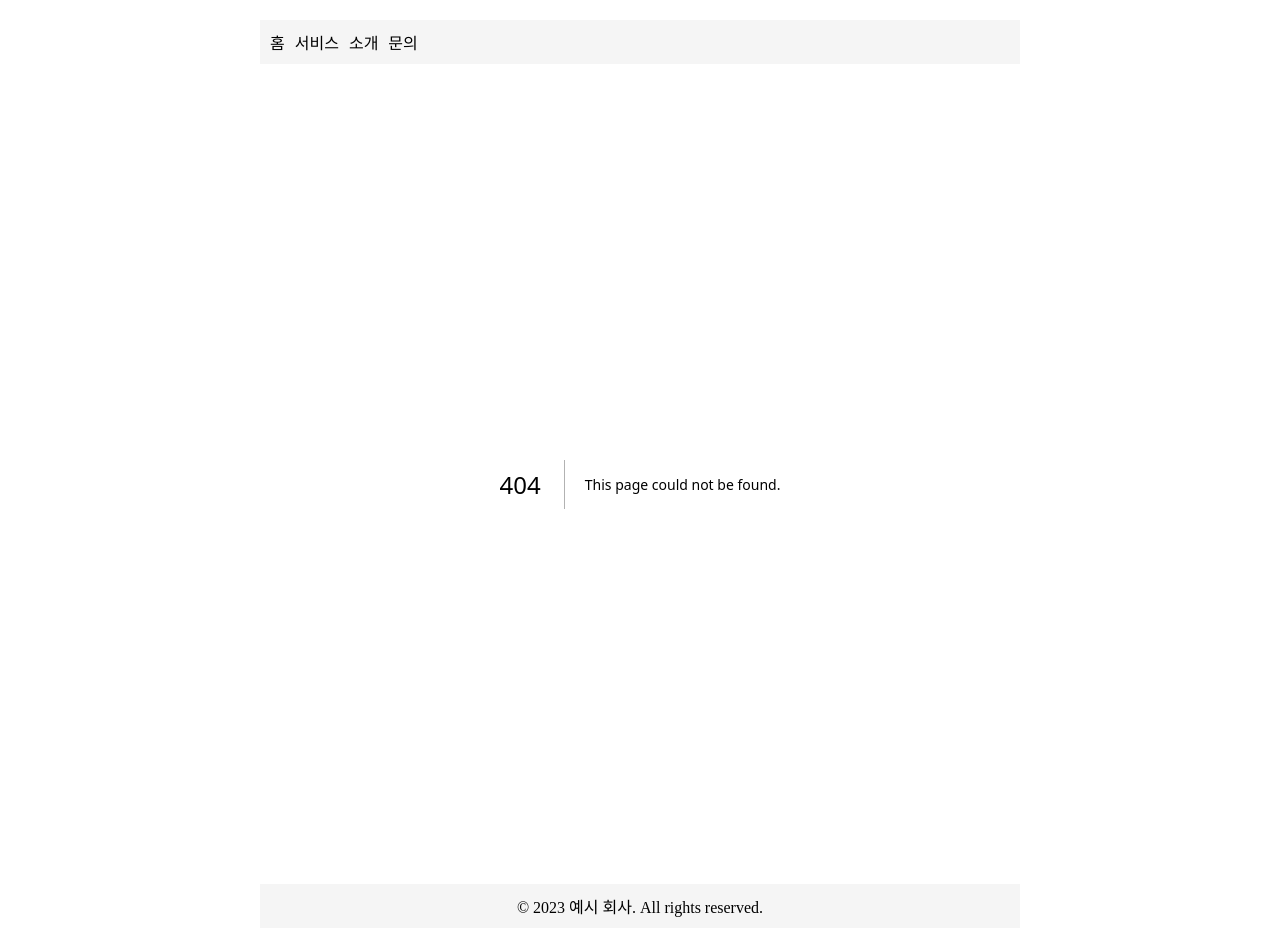
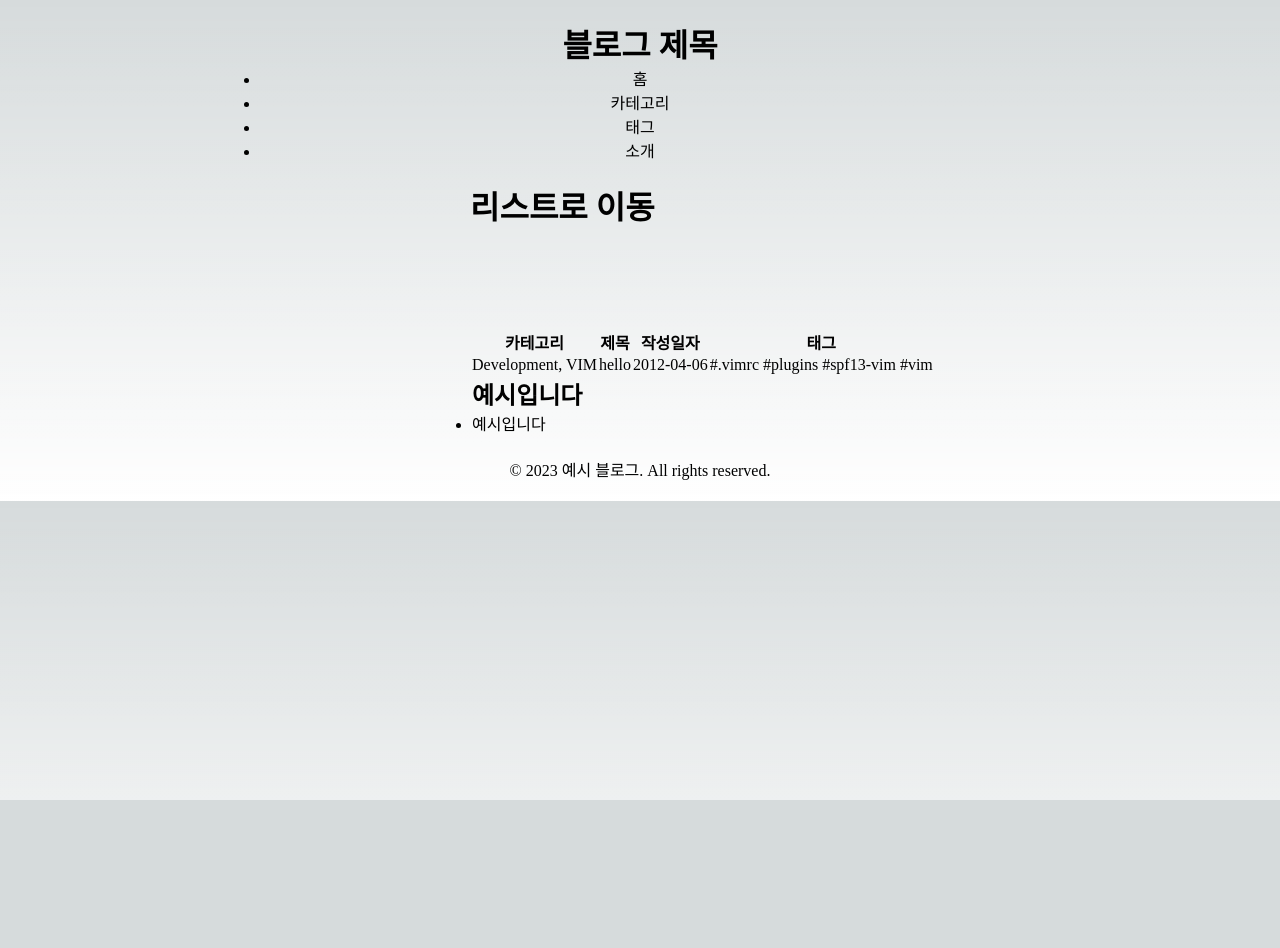
Before and after one commit to Soomint/playground, a Next.js app: page /blogs/1 in a window 1280 px wide. Before the commit this address had no page. After the commit the page ends 800 px from the top, so only its background shows below. Built offline with nearby package versions, Linux system fonts and the light colour scheme.

Commit message:
수정중

```diff
--- /dev/null
+++ b/__posts/1.md
@@ -0,0 +1,17 @@
+---
+categories:
+  - Development
+  - VIM
+date: "2012-04-06"
+description: 설명을 적는 곳입니다
+slug: spf13-vim-3-0-release-and-new-website
+tags:
+  - .vimrc
+  - plugins
+  - spf13-vim
+  - vim
+title: hello
+---
+
+## 예시입니다
+- 예시입니다
--- /dev/null
+++ b/app/blogs/[id]/page.tsx
@@ -0,0 +1,105 @@
+import { useRouter } from 'next/navigation'
+import { unified } from "unified";
+import markdown from "remark-parse";
+import remark2rehype from "remark-rehype";
+import html from "rehype-stringify";
+import Link from 'next/link';
+
+interface PARAMS {
+    params: {
+        id: string;
+    }
+}
+
+export interface BLOG {
+    id: number;
+    categories: string[];
+    date: string;
+    description: string;
+    slug: string;
+    tags: string[];
+    title: string;
+    contents: string;
+}
+
+const fs = require('fs');
+const fm = require('front-matter');
+
+const Blog = async ({ params: { id } }: PARAMS) => {
+    const data = await fs.readFileSync(process.cwd().concat(`/__posts/${id}.md`), 'utf-8');
+
+    const parseResult = fm(data);
+    const blog = parseResult.attributes;
+    const contentsHtml = unified()
+        .use(markdown)
+        .use(remark2rehype)
+        .use(html)
+        .processSync(parseResult.body.toString()).value;
+
+    return (
+        <>
+            <Link href="/">
+                <h1 style={{ cursor: 'pointer', marginBottom: '100px' }}>리스트로 이동</h1>
+            </Link>
+            <table>
+                <tr style={{ padding: '5px' }}>
+                    <th>카테고리</th>
+                    <th>제목</th>
+                    <th>작성일자</th>
+                    <th>태그</th>
+                </tr>
+                <tr style={{ padding: '5px' }}>
+                    <td>{blog.categories.map((category: string, idx: number) => category.concat((idx + 1) === blog.categories.length ? '' : ', '))}</td>
+                    <td>{blog.title}</td>
+                    <td>{blog.date}</td>
+                    <td>{blog.tags.map((tag: string, idx: number) => '#'.concat(tag).concat((idx + 1) === blog.tags.length ? '' : ' '))}</td>
+                </tr>
+                <tr style={{ padding: '5px' }}>
+                    <td colSpan={4} dangerouslySetInnerHTML={{ __html: contentsHtml }}>
+                    </td>
+                </tr>
+            </table>
+        </>
+    );
+};
+
+// export const getStaticProps: GetStaticProps = async ({ params }) => {
+//     const { id } = params as any;
+
+//     const data = await fs.readFileSync(process.cwd().concat(`/__posts/${id}.md`), 'utf-8');
+
+//     const parseResult = fm(data);
+//     const blog = parseResult.attributes;
+//     const contentsHtml = unified()
+//         .use(markdown)
+//         .use(remark2rehype)
+//         .use(html)
+//         .processSync(parseResult.body.toString()).value;
+
+//     return {
+//         props: {
+//             blog,
+//             contentsHtml,
+//         },
+//     };
+// };
+
+export const generateStaticParams = async () => {
+    const dir = process.cwd().concat('/__posts'); // 마크다운 블로그 데이터가 존재하는 디렉토리 참조
+
+    const files: string[] = await fs.readdirSync(dir); // files객체에 마크다운 블로그 데이터 세팅
+
+    // const paths = files.map((fileName: string) => {
+    //     const fileNameNoExt = fileName.replace(/\.md$/, ''); // 파일이름명 세팅
+
+    //     return { params: { id: fileNameNoExt } } // params 세팅
+    // });
+
+    // return { paths, fallback: false };
+
+    return files.map((fileName) => ({
+        id: fileName.replace(/\.md$/, ''), // 파일이름명 세팅,
+    }))
+};
+
+export default Blog;
--- a/app/layout.module.css
+++ b/app/layout.module.css
@@ -5,11 +5,11 @@
 }
 
 .header {
-    background-color: #f5f5f5;
-    padding: 10px;
+    text-align: center;
+    margin-bottom: 20px;
 }
 
-.navMenu {
+/* .navMenu {
     list-style: none;
     margin: 0;
     padding: 0;
@@ -18,14 +18,22 @@
 .navMenu li {
     display: inline-block;
     margin-right: 10px;
+} */
+
+.content {
+    display: flex;
 }
 
-.content {
-    margin-top: 20px;
+.sidebar {
+    flex: 0 0 25%;
+    margin-right: 20px;
+}
+
+.main {
+    flex: 1;
 }
 
 .footer {
-    background-color: #f5f5f5;
-    padding: 10px;
     text-align: center;
+    margin-top: 20px;
 }
--- a/app/layout.tsx
+++ b/app/layout.tsx
@@ -19,20 +19,26 @@ export default function RootLayout({
     <html lang="ko">
       <div className={styles.container}>
         <header className={styles.header}>
+          <h1>블로그 제목</h1>
           <nav>
             <ul className={styles.navMenu}>
               <li><a href="#">홈</a></li>
-              <li><a href="#">서비스</a></li>
+              <li><a href="#">카테고리</a></li>
+              <li><a href="#">태그</a></li>
               <li><a href="#">소개</a></li>
-              <li><a href="#">문의</a></li>
             </ul>
           </nav>
         </header>
-        <main className={styles.content}>
-          {children}
-        </main>
+        <div className={styles.content}>
+          <div className={styles.sidebar}>
+            {/* 사이드바 내용 추가 */}
+          </div>
+          <main className={styles.main}>
+            {children}
+          </main>
+        </div>
         <footer className={styles.footer}>
-          <p>© 2023 예시 회사. All rights reserved.</p>
+          <p>© 2023 예시 블로그. All rights reserved.</p>
         </footer>
       </div>
     </html>
--- a/next.config.js
+++ b/next.config.js
@@ -1,4 +1,8 @@
 /** @type {import('next').NextConfig} */
-const nextConfig = {}
+const nextConfig = {
+    // experimental: {
+    //     reactRoot: true, // React 컴포넌트 내에서 AppRouter 사용을 허용합니다.
+    // },
+}
 
 module.exports = nextConfig
```
Also changed, not shown: __posts/2.md (added, +17 -0 lines), app/components/BlogList.tsx (added, +79 -0 lines), app/components/Header.module.css (added, +10 -0 lines), app/components/Header.tsx (added, +34 -0 lines), app/page.module.css (+8 -10 lines), app/page.tsx (+9 -9 lines), package.json (+6 -1 lines), 1 other file (tests, documents, lock files or other folders).
